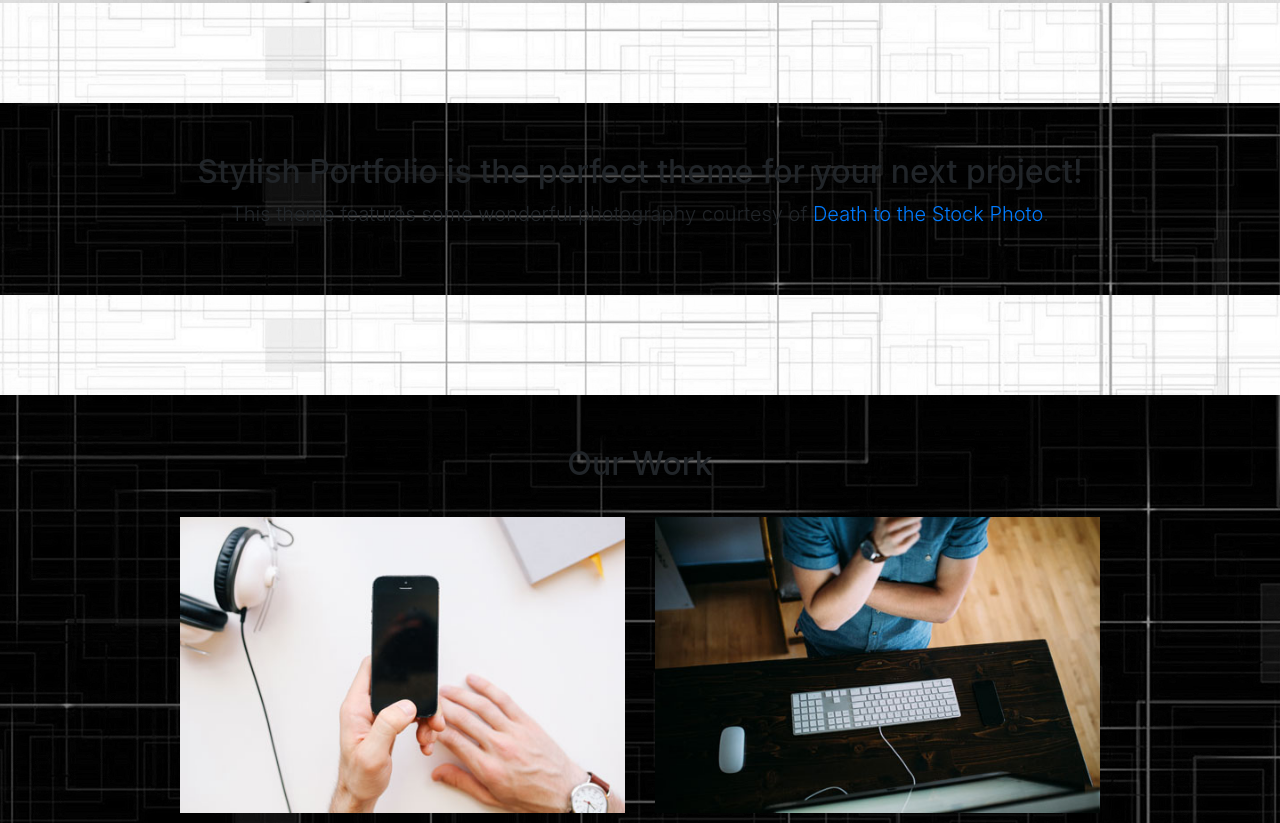
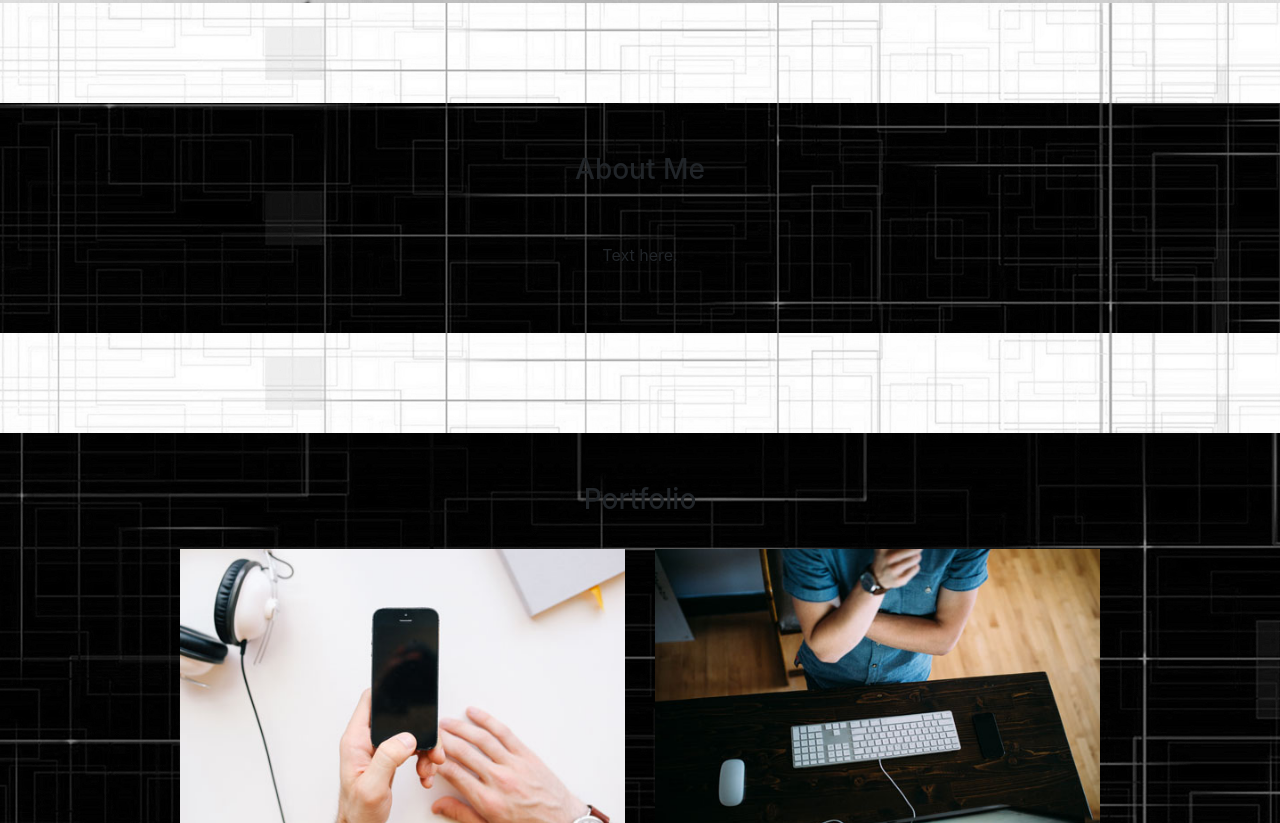
Before and after one commit to mackenzieallison/portfolio-1, a website with bundled scripts: page index.html in a window 1280 px wide. Shown: the part 797-1620 px from the top of the page. Built offline with nearby package versions, Linux system fonts and the light colour scheme.

Commit message:
Update index.html

```diff
--- a/index.html
+++ b/index.html
@@ -67,9 +67,8 @@
     <!-- About -->
     <section id="about" class="about">
       <div class="container text-center">
-        <h2>Stylish Portfolio is the perfect theme for your next project!</h2>
-        <p class="lead">This theme features some wonderful photography courtesy of
-          <a target="_blank" href="http://join.deathtothestockphoto.com/">Death to the Stock Photo</a>.</p>
+        <h3>About Me</h3><br><br>
+        <p>Text here.</p>
       </div>
       <!-- /.container -->
     </section>
@@ -83,7 +82,7 @@
       <div class="container">
         <div class="row">
           <div class="col-lg-10 mx-auto text-center">
-            <h2>Our Work</h2>
+            <h3>Portfolio</h3>
             <hr class="small">
             <div class="row">
               <div class="col-md-6">
@@ -134,7 +133,7 @@
       <div class="container">
         <div class="row text-center">
           <div class="col-lg-10 mx-auto">
-            <h2>Our Services</h2>
+            <h3>Contact Me</h3>
             <hr class="small">
             <div class="row">
               <div class="col-md-3 col-sm-6">
```
